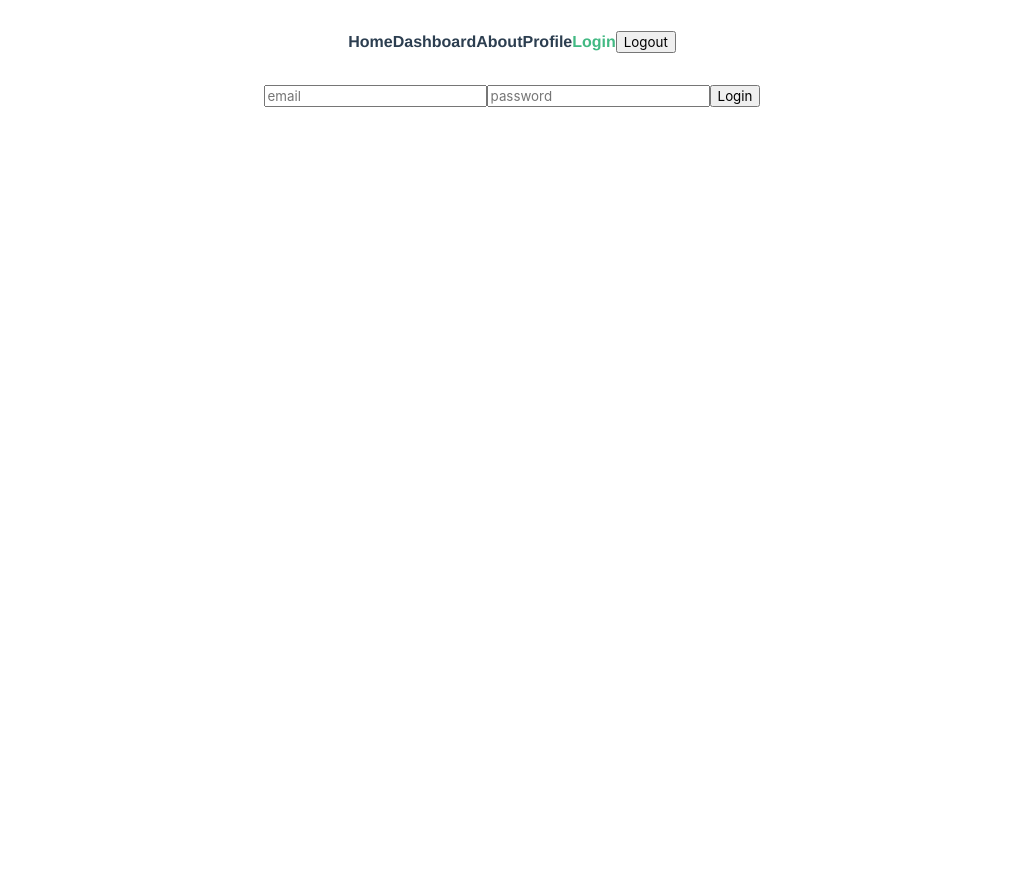
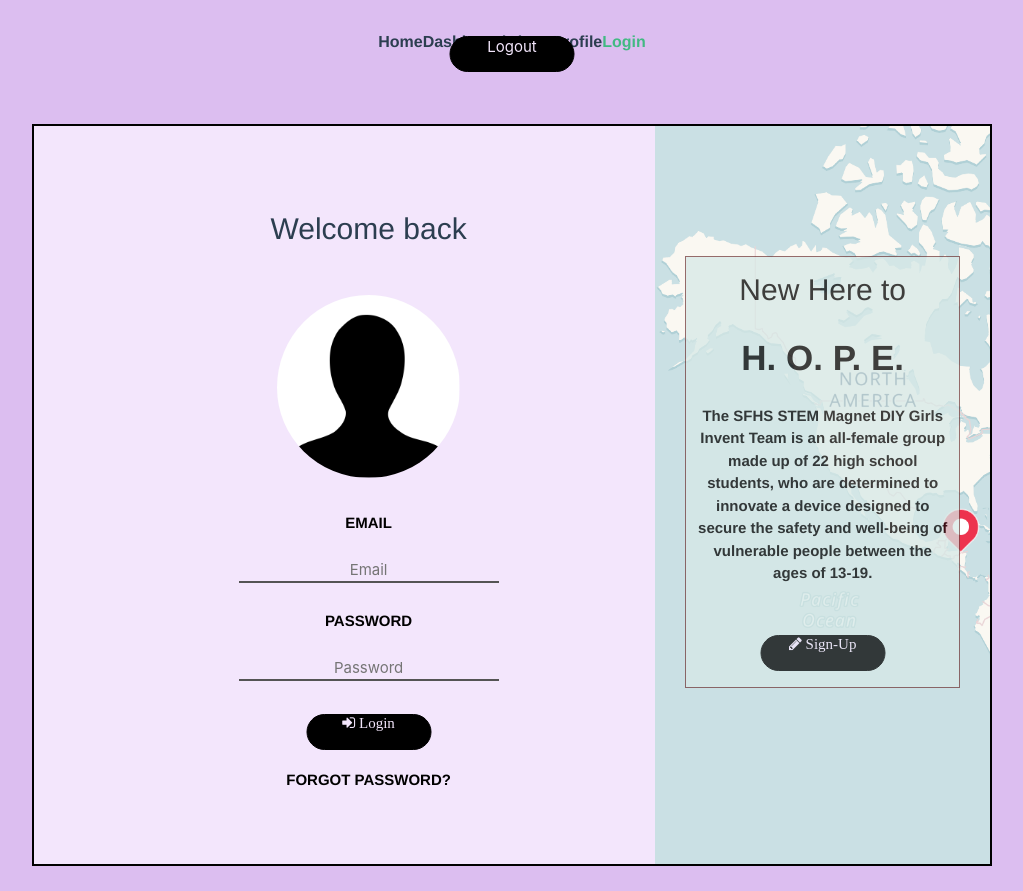
Before and after one commit to DIY-Girls/hope-frontend, a Vue app: page /login in a window 1280 px wide. Shown: the whole page, without its empty margins (128-1151 px from the left). Before the commit the page ends 800 px from the top, so only its background shows below. Built offline with nearby package versions, Linux system fonts and the light colour scheme.

Commit message:
new login layout, new picture, updated input boxes, updated color scheme, added sign-up button

```diff
--- a/public/index.html
+++ b/public/index.html
@@ -8,6 +8,7 @@
     <link rel="stylesheet" href="https://unpkg.com/leaflet@1.6.0/dist/leaflet.css"
     integrity="sha512-xwE/Az9zrjBIphAcBb3F6JVqxf46+CDLwfLMHloNu6KEQCAWi6HcDUbeOfBIptF7tcCzusKFjFw2yuvEpDL9wQ=="
     crossorigin=""/>
+    <link rel="stylesheet" href="https://cdnjs.cloudflare.com/ajax/libs/font-awesome/4.7.0/css/font-awesome.min.css">
     <title>Hope</title>
   </head>
   <body>
--- a/src/views/Login.vue
+++ b/src/views/Login.vue
@@ -1,9 +1,45 @@
 <template>
-  <div>
-    <p style="background:red; color: white;">{{ errorMessage }}</p>
-    <input v-model="email" name="email" placeholder="email">
-    <input v-model="password" name="password" placeholder="password">
-    <button v-on:click="login">Login</button>
+  <div class="cont">
+    <div class="form sign-in">
+      <h2>Welcome back</h2>
+      <br>
+      <img src="../assets/avatar.png" alt="Avatar" class="avatar center" >
+      <br>
+      <p class="errorMessage"> {{errorMessage}} </p>
+      <label for="uname">
+        <span> Email </span>
+        <br>
+        <input v-model="email" type="text" placeholder="Email" name="Email" required>
+      </label>
+      <label>
+        <span> Password </span>
+        <br>
+        <input v-model="password" type="text" placeholder="Password" name="password" required>
+      </label>
+      <br>
+      <label>
+      <button @click="login" id="login-button" class="login-button center" type="submit"><i class="fa fa-sign-in"> Login </i></button>
+      <br>
+      <p class="forgot-pass"> Forgot Password? </p>
+      </label>
+      <br>
+      <br>
+    </div>
+    <div class="sub-cont">
+      <div class="img">
+        <div class="img__text m-up">
+          <div class="transbox">
+            <h2> New Here to </h2>
+            <h1> H. O. P. E. </h1>
+            <p>The SFHS STEM Magnet DIY Girls Invent Team is an all-female group made up of 22 high school students, who are determined to innovate a device designed to secure the safety and well-being of vulnerable people between the ages of 13-19. </p>
+            <br>
+            <br>
+            <router-link to="/signup" tag="button" id="button" class="center"><i class="fa fa-pencil"> Sign-Up </i></router-link>
+            <br>
+          </div>
+        </div>
+      </div>
+    </div>
   </div>
 </template>
 
@@ -40,4 +76,178 @@ export default {
 </script>
 
 <style>
+/* eslint no-trailing-spaces: off*/
+*
+  {
+    box-sizing: 0;
+    margin: 0;
+    padding: 0;
+    padding-bottom: 2px;
+  }
+
+body
+  {
+    background: #dcbef0;
+  }
+
+img.avatar
+  {
+    width: 30%;
+    border-radius: 50%;
+  }
+
+.errorMessage
+  {
+    color: red;
+  }
+
+.cont
+  {
+    overflow: auto;
+    position: relative;
+    width: 75%;
+    height: fixed;
+    margin: 40px auto 100px;
+    margin-bottom: 23px;
+    background: #f3e6fc;
+    border: 2px solid black;
+  }
+
+.form
+  {
+    position: relative;
+    width: 70%;
+    height: 100%;
+    padding: 80px 30px 0;
+  }
+
+.sub-cont
+  {
+    overflow: auto;
+    position: absolute;
+    right: 0%;
+    top: 0;
+    width: 35%;
+    height: 100%;
+  }
+
+button, #login-button
+  {
+    text-align: center;
+    display: block;
+    margin: 0 auto;
+    width: 125px;
+    height: 36px;
+    border-radius: 30px;
+    font-size: 15px;
+    cursor: pointer;
+    border: 1px solid black;
+    outline: none;
+    justify-content: center;
+    display: flex;
+    left: 50%;
+    margin: 0;
+    position: absolute;
+    left: 50%;
+    -ms-transform: translate(-50%, -50%);
+    transform: translate(-50%, -50%);
+    color: #f3e6fc;
+    background: black;
+    font-size:15px;
+  }
+
+button:hover, #login-button:hover
+  {
+    background-color: #f3e6fc;
+    color: black;
+  }
+
+.img
+  {
+    overflow: auto;
+    z-index: 2;
+    position: absolute;
+    left: 0;
+    top: 0;
+    width: 100%;
+    height: 100%;
+    padding-top: 30%;
+    content: '';
+    right: 0;
+    top: 0;
+    background-image: url(../assets/location.png);
+    display:flex;
+    background-size: cover;
+    content: '';
+  }
+
+div.form h2, div.transbox h2
+  {
+    margin-bottom: 20px;
+    font-weight: normal;
+    width: 100%;
+    font-size: 30px;
+    text-align: center;
+  }
+
+div.form h1, div.transbox h1
+  {
+    margin-bottom: 20px;
+    font-weight: bold;
+    width: 100%;
+    font-size: 35px;
+    padding: -1px;
+    text-align: center;
+  }
+
+div.form p, div.transbox p
+  {
+    margin-bottom: 20px;
+    font-weight: bold;
+    width: 100%;
+    font-size: 15px;
+    text-align: center;
+    line-height: 1.5;
+  }
+
+span, label
+  {
+    display: block;
+    width: 260px;
+    margin: 25px auto 0;
+    text-align: center;
+    font-size: 15px;
+    font-weight: bold;
+    color: black;
+    text-transform: uppercase;
+  }
+
+div.transbox {
+  margin: 30px;
+  background-color: #d7e9e7;
+  border: 1px solid rgb(116, 61, 61);
+  opacity: 0.75;
+  color: black;
+  padding: 10px;
+}
+
+input
+  {
+    width: 100%;
+    outline:0;
+    border-width: 0 0 2px;
+    border-color: black;
+    text-align: center;
+    background: none;
+    font-size: 15px;
+  }
+
+.forgot-pass
+  {
+    margin-top: 15px;
+    text-align: center;
+    font-size: 15px;
+    color: black;
+  }
+
 </style>
```
Also changed, not shown: src/assets/location.jpg (deleted), src/assets/location.png (added).
